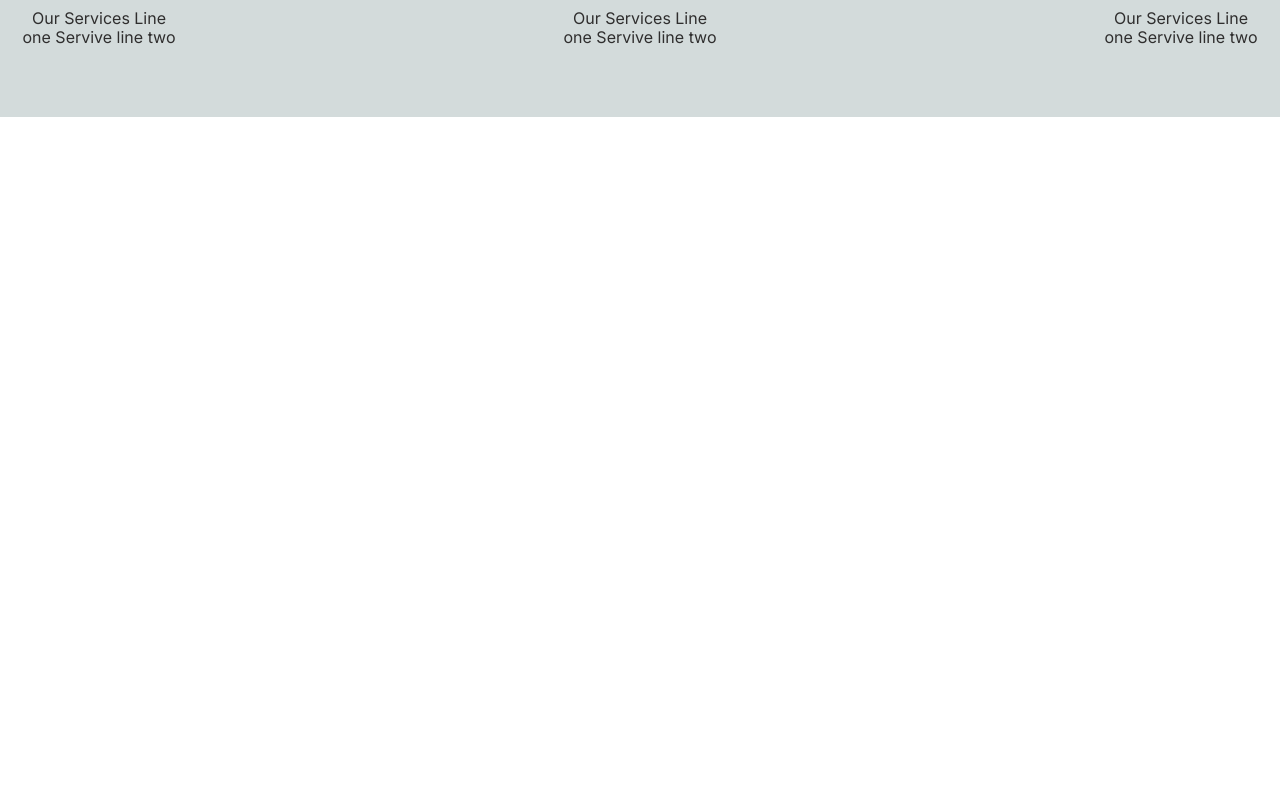
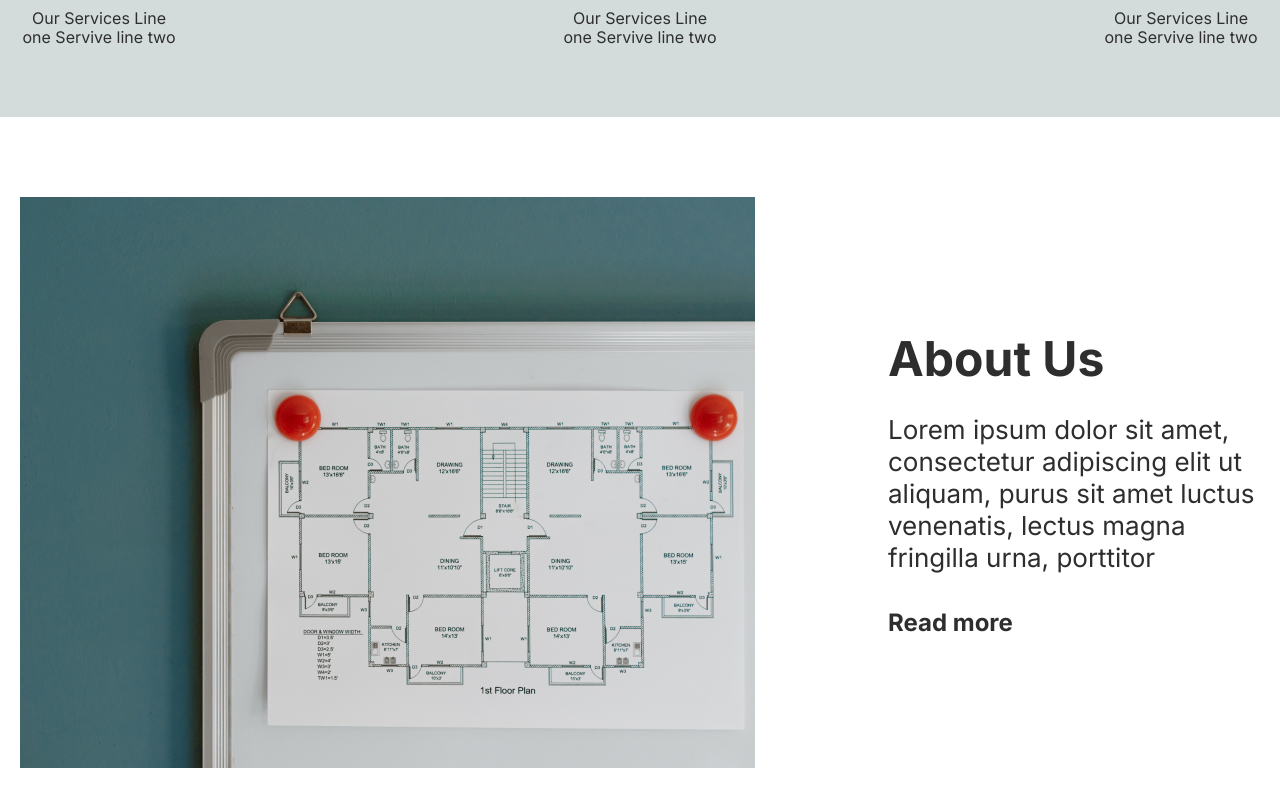
Before and after one commit to DevFariz/archiweb, a React (Create React App) app: page / in a window 1280 px wide. Shown: the part 1150-1957 px from the top of the page. Before the commit the page ends 1267 px from the top, so only its background shows below. Built offline with nearby package versions, Linux system fonts and the light colour scheme.

Commit message:
feat: add about component

```diff
--- a/src/App.js
+++ b/src/App.js
@@ -8,6 +8,7 @@ import "./App.scss";
 import Services01 from "./assets/svg/services-01.svg";
 import Services02 from "./assets/svg/services-02.svg";
 import Services03 from "./assets/svg/services-03.svg";
+import About from './components/about/About';
 
 export default class App extends Component {
 
@@ -27,6 +28,7 @@ export default class App extends Component {
         <Header />
         <Intro />
         <Services data={services}/>
+        <About />
       </>
     )
   }
--- /dev/null
+++ b/src/components/about/About.js
@@ -0,0 +1,30 @@
+import React, { Component } from "react";
+
+import "./About.scss";
+
+import AboutPic from "../../assets/about.jpg";
+
+class About extends Component {
+  render() {
+    return (
+      <section className="about">
+        <div className="container">
+          <div className="about-container">
+            <img src={AboutPic} alt="about" />
+            <div className="about-content">
+              <h2 className="section-title" style={{marginBottom: "25px"}}>About Us</h2>
+              <p className="about__text">
+                Lorem ipsum dolor sit amet, consectetur adipiscing elit ut
+                aliquam, purus sit amet luctus venenatis, lectus magna fringilla
+                urna, porttitor
+              </p>
+              <a href="#a" className="about__link">Read more</a>
+            </div>
+          </div>
+        </div>
+      </section>
+    );
+  }
+}
+
+export default About;
--- /dev/null
+++ b/src/components/about/About.scss
@@ -0,0 +1,28 @@
+.about {
+  padding: 75px 0 95px;
+  &-container {
+    display: flex;
+    justify-content: space-between;
+    align-items: center;
+    img {
+      flex-basis: 50%;
+    }
+  }
+  &-content {
+    flex-basis: 30%;
+  }
+  &__text {
+    font-size: 26px;
+    line-height: 32px;
+    margin-bottom: 35px;
+  }
+  &__link{
+    font-size: 24px;
+    line-height: 28px;
+    text-decoration: none;
+    font-weight: 700;
+    &:hover{
+      text-decoration: underline;
+    }
+  }
+}
```
Also changed, not shown: src/assets/about.jpg (added).
